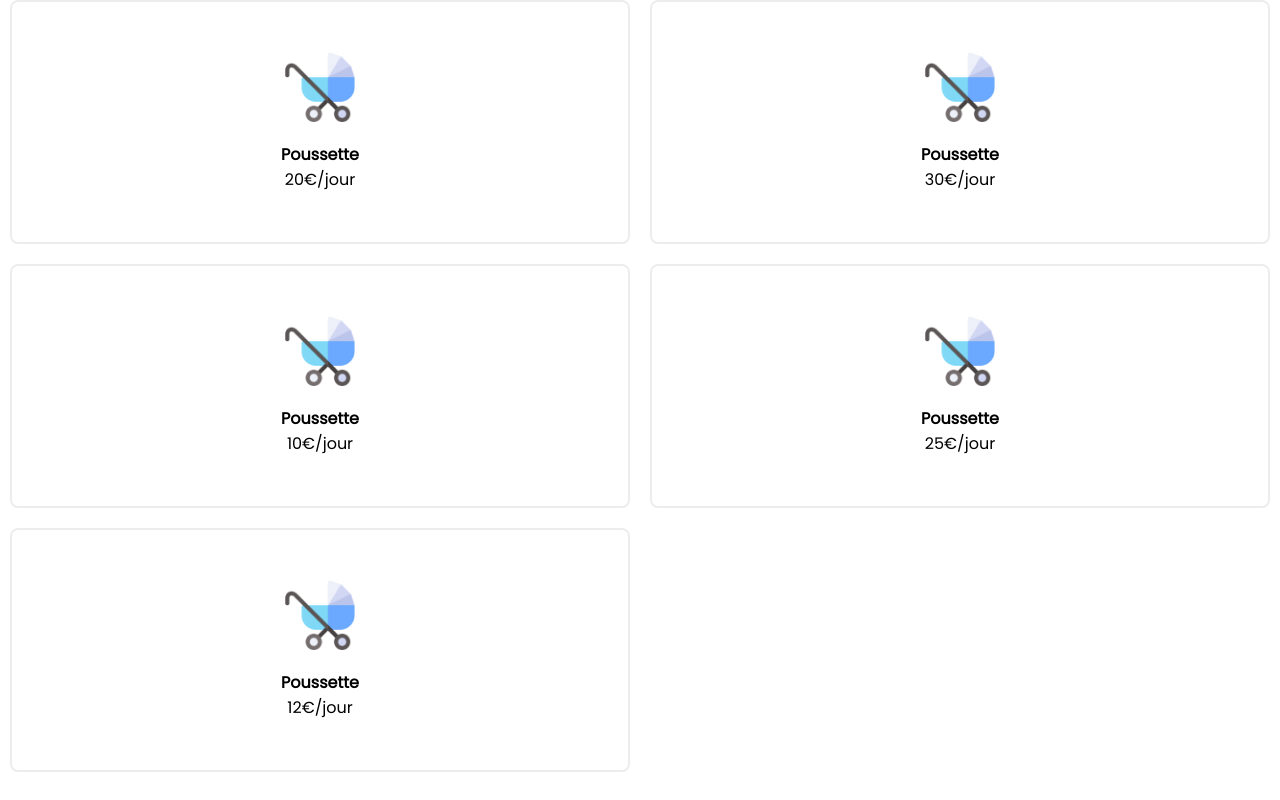
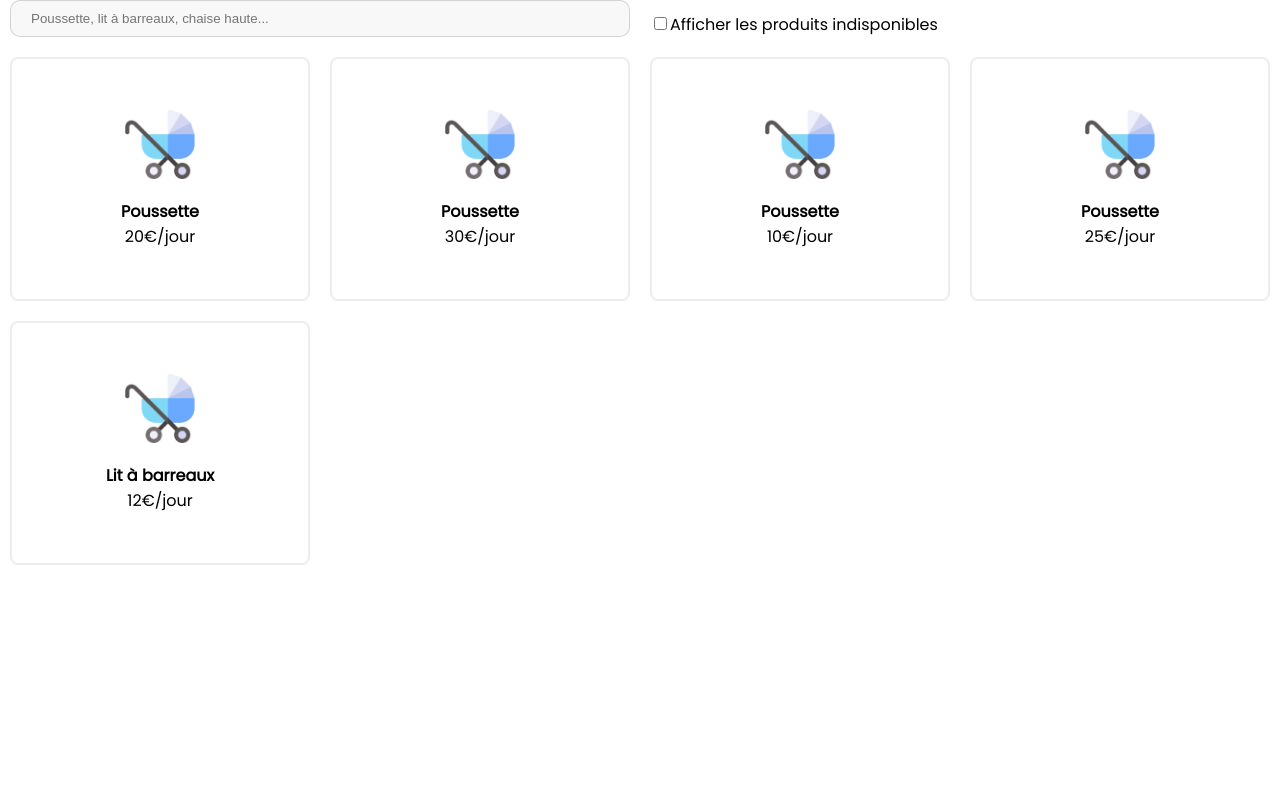
Before and after one commit to ComicScrip/locab, a Next.js app: page /reservation in a window 1280 px wide. Built offline with nearby package versions, Linux system fonts and the light colour scheme.

Commit message:
added search bar

```diff
--- a/components/r_product.js
+++ b/components/r_product.js
@@ -1,9 +1,22 @@
 import styles from "../styles/Reservation.module.css";
 import Image from "next/image";
+import { useState } from "react";
 
 export default function ResProduct({ product }) {
+  const [addedCart, setAddedCart] = useState(false);
+
+  const handleClickProduct = () => {
+    setAddedCart(!addedCart);
+  };
+
   return (
-    <div className={styles.productWrapper}>
+    <div
+      className={styles.productWrapper}
+      onClick={handleClickProduct}
+      style={
+        addedCart ? { borderColor: "#96C0C0" } : { borderColor: "#ededed" }
+      }
+    >
       <Image
         src="/image/r_baby-stroller.png"
         height={70}
--- a/pages/reservation.js
+++ b/pages/reservation.js
@@ -1,5 +1,6 @@
 import ResProduct from "../components/r_product";
 import styles from "../styles/Reservation.module.css";
+import { useState } from "react";
 
 const productsList = [
   {
@@ -28,18 +29,36 @@ const productsList = [
   },
   {
     id: 5,
-    name: "Poussette",
-    category: "poussette",
+    name: "Lit à barreaux",
+    category: "lit_barreaux",
     price: 12,
   },
 ];
 
 export default function ReservationPage() {
+  const [searchValue, setSearchValue] = useState("");
+
   return (
     <div className={styles.mainWrapper}>
-      {productsList.map((product) => (
-        <ResProduct key={product.id} product={product} />
-      ))}
+      <section className={styles.searchContainer}>
+        <input
+          value={searchValue}
+          type="text"
+          placeholder="Poussette, lit à barreaux, chaise haute..."
+          onChange={(event) => setSearchValue(event.target.value)}
+          className={styles.searchBar}
+        />
+      </section>
+      <section className={styles.productNotAvailable}>
+        <input type="checkbox" />
+        Afficher les produits indisponibles
+      </section>
+
+      {productsList
+        .filter((product) => product.category.includes(searchValue))
+        .map((product) => (
+          <ResProduct product={product} key={product.id} id={product.id} />
+        ))}
     </div>
   );
 }
--- a/styles/Reservation.module.css
+++ b/styles/Reservation.module.css
@@ -6,6 +6,11 @@
   gap: 20px;
   margin: 0px 10px;
   font-family: "Poppins", sans-serif;
+}
+
+.searchContainer,
+.productNotAvailable {
+  display: none;
 }
 
 /* COMPONENT PRODUCT */
@@ -18,4 +23,32 @@
   border: 2px solid #ededed;
   border-radius: 8px;
   padding: 50px 0px;
+  cursor: pointer;
 }
+
+/* MEDIA QUERIES */
+
+@media screen and (min-width: 800px) {
+  .mainWrapper {
+    grid-template-columns: repeat(4, 1fr);
+  }
+
+  .searchContainer {
+    display: initial;
+    grid-column: 1 / 3;
+  }
+
+  .searchBar {
+    background: #f8f8f8;
+    border: 1px solid rgba(0, 0, 0, 0.15);
+    border-radius: 10px;
+    width: 100%;
+    padding: 10px 20px;
+  }
+
+  .productNotAvailable {
+    display: initial;
+    grid-column: 3 / 5;
+    align-self: end;
+  }
+}
```
